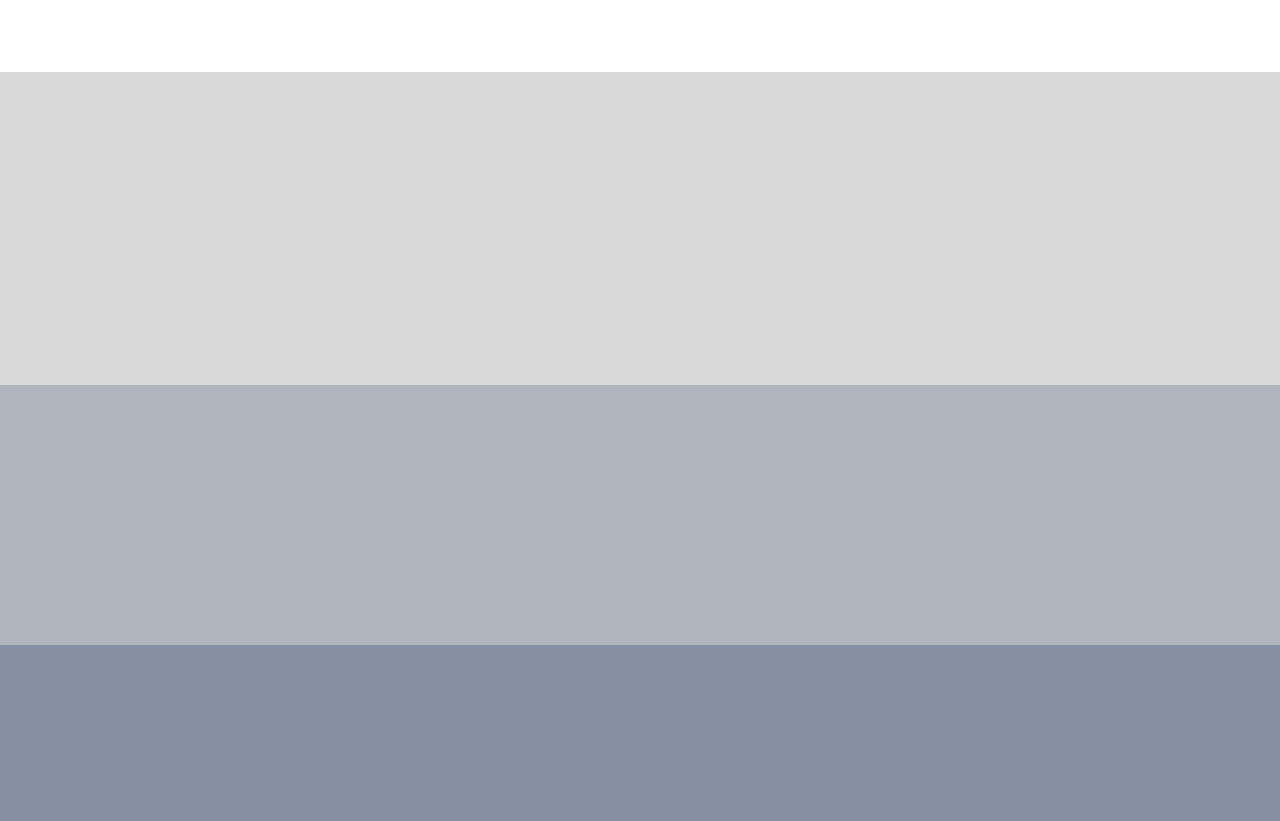
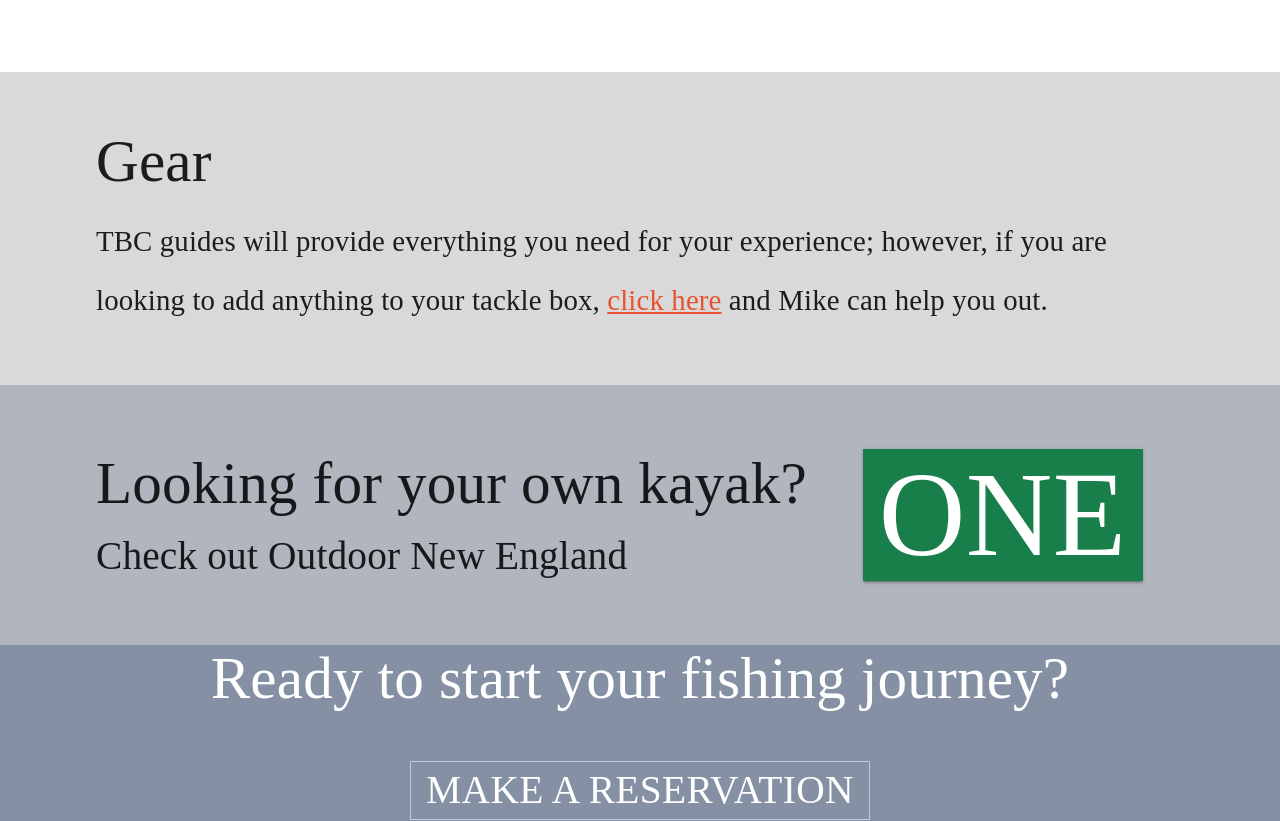
Before and after one commit to thomas-corrado/TBCGuides, a Next.js app: page /about in a window 1280 px wide. Shown: the part 1980-2801 px from the top of the page. Built offline with nearby package versions, Linux system fonts and the light colour scheme; a web font is replaced by a local one.

Commit message:
remove sliding up

```diff
--- a/components/AboutPage/ComeJoinUs.js
+++ b/components/AboutPage/ComeJoinUs.js
@@ -19,7 +19,7 @@ const ComeJoinUs = () => {
             className="come-join-us-outer-stack"
             spacing={{ xs: 4, sm: 4, md: 6 }}
             mb={12}
-            data-aos="fade-up"
+            // data-aos="fade-up"
           >
             <Typography
               mt={12}
--- a/components/AboutPage/Gear/Gear.js
+++ b/components/AboutPage/Gear/Gear.js
@@ -21,10 +21,10 @@ const Gear = () => {
         >
           <Box sx={{ width: { xs: "80vw", sm: "85vw" } }} mt={7} mb={7}>
             <Stack direction="column">
-              <Typography variant="h2_about" data-aos="fade-up">
+              <Typography variant="h2_about" >
                 Gear
               </Typography>
-              <Typography data-aos="fade-up" variant="h4_about" mt={2}>
+              <Typography variant="h4_about" mt={2}>
                 TBC guides will provide everything you need for your experience;
                 however, if you are looking to add anything to your tackle box,{" "}
                 <Link
--- a/components/AboutPage/ONE/OutdoorNE.js
+++ b/components/AboutPage/ONE/OutdoorNE.js
@@ -25,10 +25,10 @@ const OutdoorNE = () => {
                 mt={8}
                 mb={{ md: 0, lg: 8 }}
               >
-                <Typography variant="h2_about" mb={2} data-aos="fade-up">
+                <Typography variant="h2_about" mb={2} >
                   Looking for your own kayak?
                 </Typography>
-                <Typography variant="h3_about" data-aos="fade-up">
+                <Typography variant="h3_about" >
                   Check out Outdoor New England
                 </Typography>
               </Grid>
@@ -42,7 +42,7 @@ const OutdoorNE = () => {
                 sx={{ justifyContent: { md: "left", lg: "center" } }}
               >
                 <Button
-                  data-aos="fade-up"
+
                   variant="contained"
                   color="onegreen"
                   disableElevation={false}
--- a/components/AboutPage/Rating/RatingMain.js
+++ b/components/AboutPage/Rating/RatingMain.js
@@ -39,7 +39,7 @@ const RatingMain = () => {
       <Box
         sx={{ width: "100vw", display: "flex", justifyContent: "center" }}
         mt={{ xs: 0, sm: 2, md: 6, lg: 8 }}
-        data-aos="fade-up"
+        // data-aos="fade-up"
       >
         <Grid container sx={{ width: "90vw" }}>
           <Grid item container xs={12} sm={12} md={6} lg={6}>
--- a/components/AboutPage/VideoAboutPage.js
+++ b/components/AboutPage/VideoAboutPage.js
@@ -8,7 +8,7 @@ const VideoAboutPage = () => {
     AOS.init();
   }, []);
   return (
-    <Stack className="video-outside-box" mt={6} mb={8} data-aos="fade-up">
+    <Stack className="video-outside-box" mt={6} mb={8} >
       <Box className="video-inside-box">
         <video
           controls
--- a/components/GalleryPage/ImageListGallery.js
+++ b/components/GalleryPage/ImageListGallery.js
@@ -39,7 +39,7 @@ const ImageListGallery = () => {
               sx={{
                 width: { xs: "90vw", sm: "100%", md: "100%", lg: "100%" },
               }}
-              data-aos="fade-up"
+              // data-aos="fade-up"
             >
               <ImageListItem>
                 <Image
--- a/components/Homepage/Header/Background/BackgroundImage.js
+++ b/components/Homepage/Header/Background/BackgroundImage.js
@@ -16,7 +16,7 @@ const BackgroundImage = () => {
       }}
     >
       <Image
-        data-aos="fade-in"
+        // data-aos="fade-in"
         priority
         layout="fill"
         objectFit="cover"
--- a/components/Homepage/Header/Background/WelcomeTextHeader.js
+++ b/components/Homepage/Header/Background/WelcomeTextHeader.js
@@ -15,7 +15,7 @@ const WelcomeTextHeader = () => {
         spacing={2}
         ml={{ xs: 4, md: 8 }}
         mb={6}
-        data-aos="fade-up"
+        // data-aos="fade-up"
       >
         <Box
           sx={{
--- a/components/Homepage/Philosophy/Philosophy.js
+++ b/components/Homepage/Philosophy/Philosophy.js
@@ -13,7 +13,7 @@ const Philosophy = () => {
     return (
       <Box>
         <Grid
-          data-aos="fade-up"
+          // data-aos="fade-up"
           container
           direction="row"
           rowSpacing={4}
--- a/components/Homepage/Suggestion/Suggestion.js
+++ b/components/Homepage/Suggestion/Suggestion.js
@@ -45,7 +45,7 @@ const Suggestion = () => {
             }}
           >
             <Stack
-              data-aos="fade-up"
+              // data-aos="fade-up"
               direction="column"
               spacing={6}
               sx={{
--- a/components/ReservationsPage/ReservationForm.js
+++ b/components/ReservationsPage/ReservationForm.js
@@ -161,7 +161,7 @@ const ReservationForm = () => {
         direction="column"
         className="reservation-stack"
         mt={5}
-        data-aos="fade-up"
+        // data-aos="fade-up"
       >
         <Typography
           variant="h2_reservations"
```
